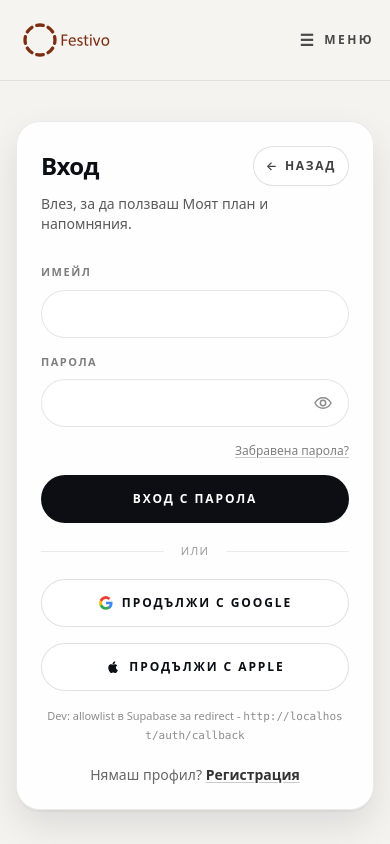
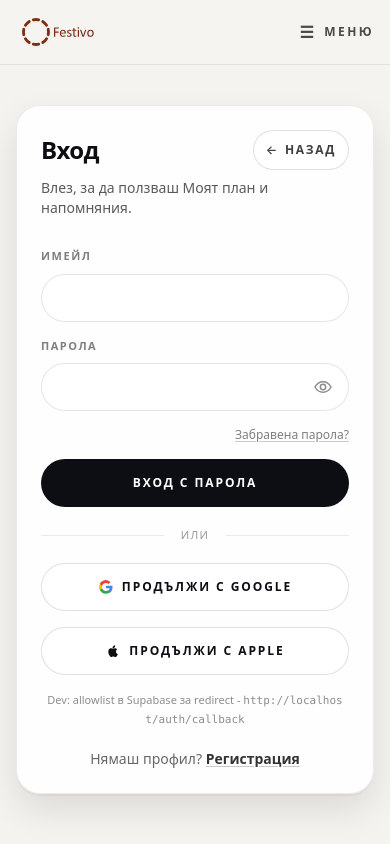
Before and after one commit to patar0k0/festivo-web, a Next.js app: page /login in a window 390 px wide. Shown: the top 844 px of the page. Built offline with nearby package versions, Linux system fonts and the light colour scheme; no server answers.

Commit message:
style: adjust padding and logo size in SiteHeader for improved aesthetics
- Reduced padding in the SiteHeader component for better visual balance.
- Updated logo height for enhanced visibility and alignment within the header.

```diff
--- a/components/SiteHeader.tsx
+++ b/components/SiteHeader.tsx
@@ -24,14 +24,14 @@ export default async function SiteHeader() {
 
   return (
     <header className="sticky top-0 z-40 border-b border-black/[0.08] bg-[#f5f4f0]/95">
-      <Container className="flex items-center justify-between py-4">
+      <Container className="flex items-center justify-between py-3">
         <Link href="/" className="inline-flex shrink-0 items-center text-[#0c0e14]">
           <img
             src="/brand/festivo-logo.svg"
             alt="Festivo"
             width={512}
             height={128}
-            className="h-12 w-auto"
+            className="h-10 w-auto md:h-12 drop-shadow-[0_1px_1px_rgba(0,0,0,0.06)]"
             decoding="async"
           />
         </Link>
```
